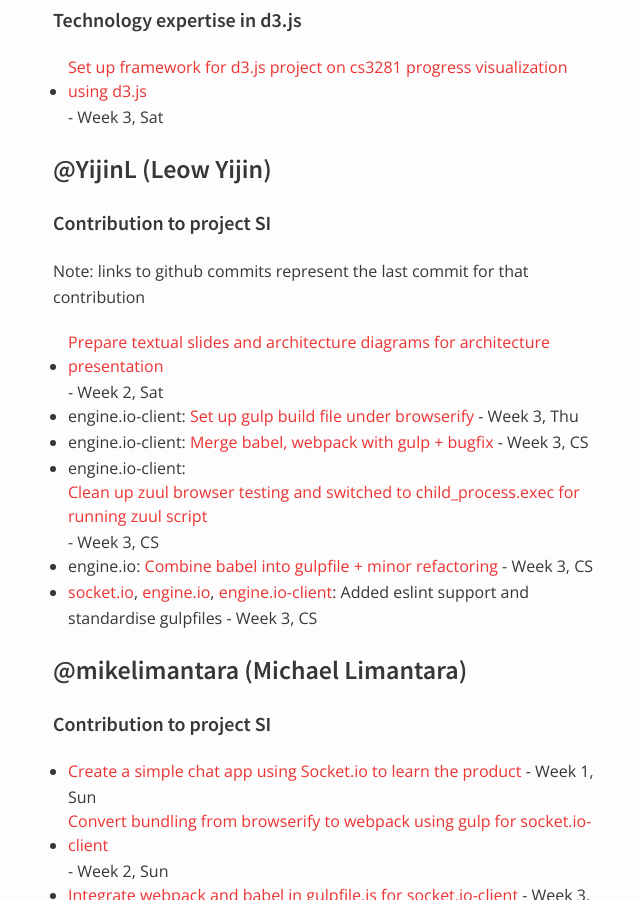
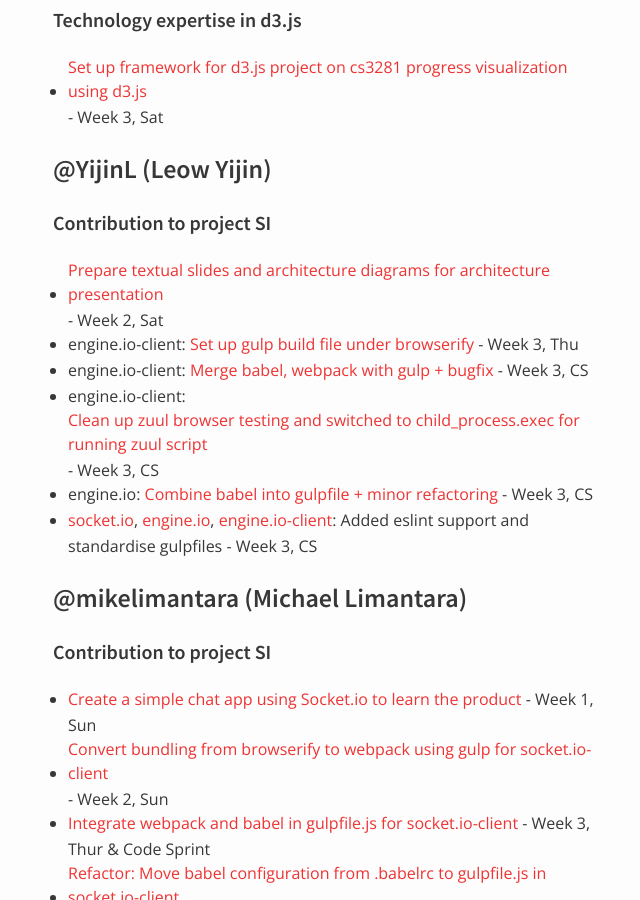
Before and after one commit to nus-oss/cs3281-AY1516S2-website, a Jekyll site: the page built from teams/socketio.md, in a window 1280 px wide and 900 px high, scrolled down 2599 px. Shown: the whole window, without its empty margins (317-957 px from the left). Built offline with Jekyll 4.4.1, drawn with Linux system fonts in a browser that asks for light colours.

Commit message:
anothr fix for formatting

```diff
--- a/teams/socketio.md
+++ b/teams/socketio.md
@@ -97,7 +97,6 @@
 ### @YijinL (Leow Yijin)
 
 #### Contribution to project SI
-Note: links to github commits represent the last commit for that contribution
 * [Prepare textual slides and architecture diagrams for architecture presentation](https://docs.google.com/presentation/d/1OHRrAYRE8M2gV4wg2MwYk0BIfbEURwtMt17og5wWTfE/edit?usp=sharing) - Week 2, Sat
 * engine.io-client: [Set up gulp build file under browserify](https://github.com/nus-fboa2016-si/engine.io-client/pull/1) - Week 3, Thu
 * engine.io-client: [Merge babel, webpack with gulp + bugfix](https://github.com/nus-fboa2016-si/engine.io-client/commit/fad7e5b450566b86105421eb444b39bed4d0345a) - Week 3, CS
```
